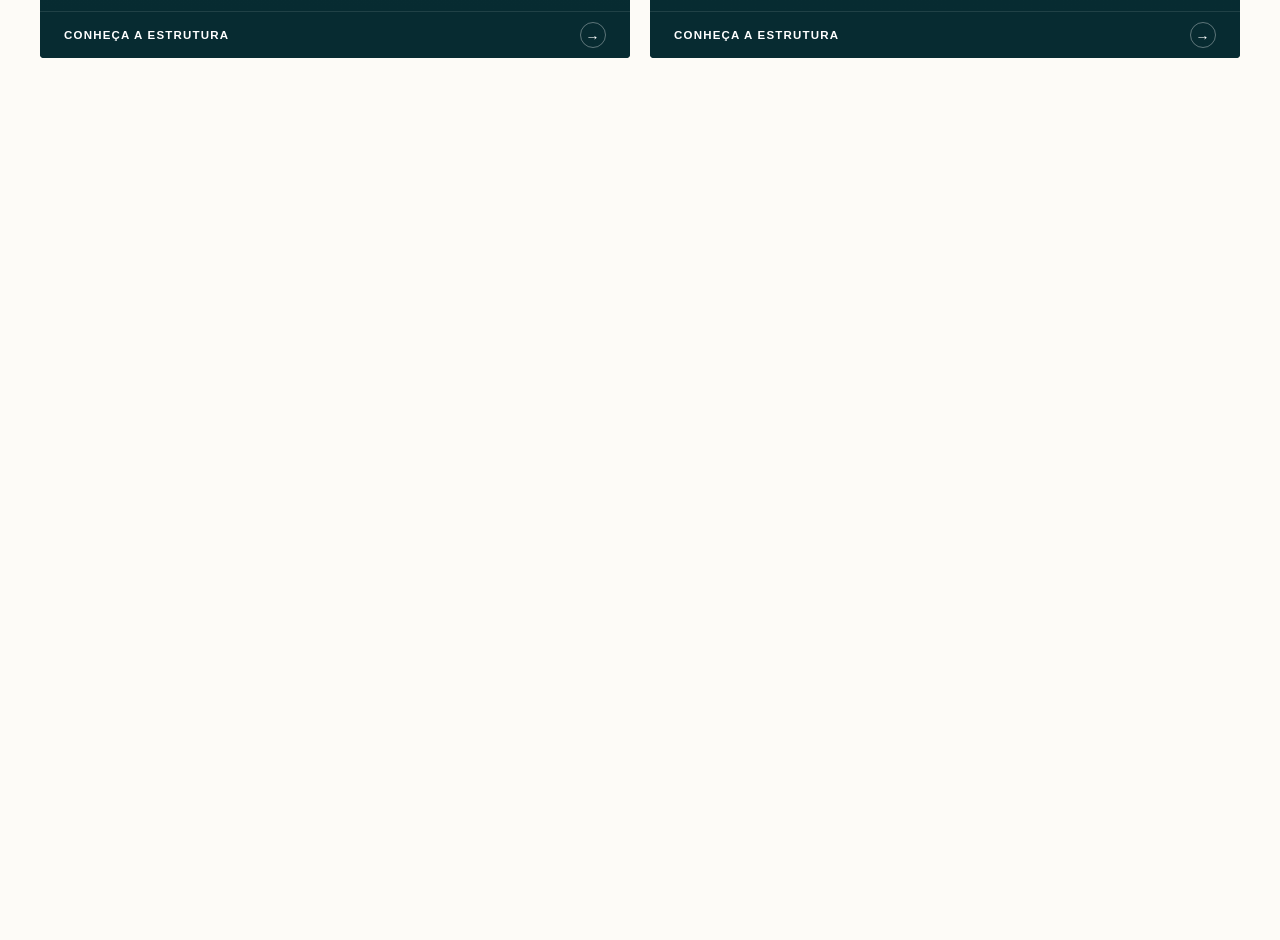
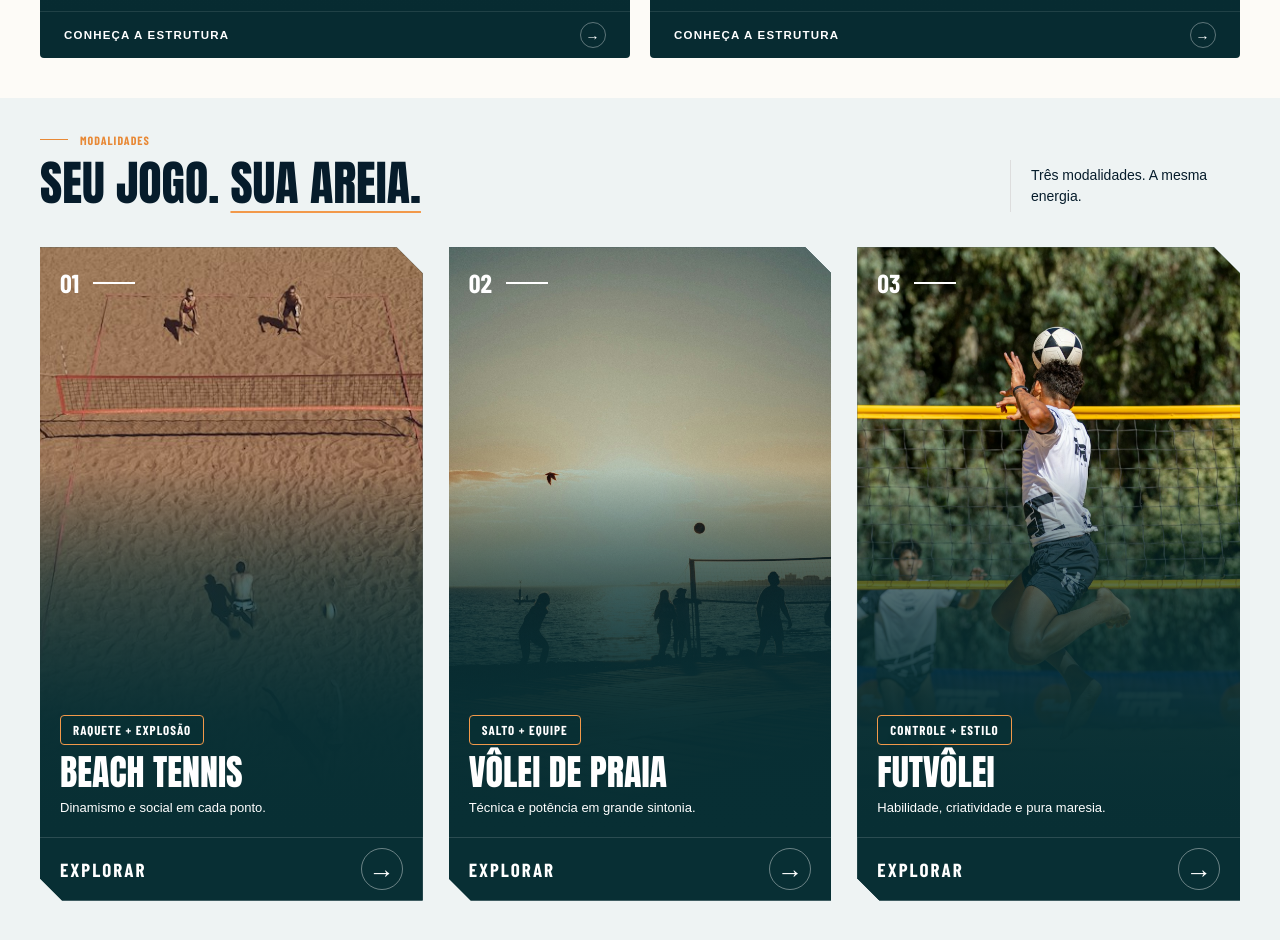
Before and after one commit to DanielMano11/frontend-arenas, a React (Vite) app in the folder frontend/: page / in a window 1280 px wide. Shown: the part 1080-2020 px from the top of the page. Before the commit the page ends 1178 px from the top, so only its background shows below. Built offline with nearby package versions, Linux system fonts and the light colour scheme.

Commit message:
Criação de cards esportes

```diff
--- a/frontend/src/App.jsx
+++ b/frontend/src/App.jsx
@@ -1,5 +1,6 @@
 import { Header } from './components/Header/Header';
 import { CartaoExperiencia } from './components/Cards/CardExperiencia/CardExperiencia';
+import { CartaoEsporte } from './components/Cards/CardEsportes/CardEsporte';
 import './App.css';
 
 function App() {
@@ -40,6 +41,38 @@ function App() {
           texto="Redes oficiais, iluminação profissional e recuo seguro."
         />
       </div>
+      <section className="modalidades" id="modalidades" aria-labelledby="titulo-modalidades">
+        <header className="cabecalho-experiencias">
+          <div>
+            <small>MODALIDADES</small>
+            <h2 id="titulo-modalidades">Seu jogo. <span>Sua areia.</span></h2>
+          </div>
+          <p>Três modalidades. A mesma energia.</p>
+        </header>
+        <div className="esportes">
+          <CartaoEsporte
+            numero="01"
+            imagem="/images/categorias/beach.png"
+            titulo="Beach Tennis"
+            categoria="Raquete + explosão"
+            texto="Dinamismo e social em cada ponto."
+          />
+          <CartaoEsporte
+            numero="02"
+            imagem="/images/categorias/volei.png"
+            titulo="Vôlei de praia"
+            categoria="Salto + equipe"
+            texto="Técnica e potência em grande sintonia."
+          />
+          <CartaoEsporte
+            numero="03"
+            imagem="/images/categorias/futvolei.png"
+            titulo="Futvôlei"
+            categoria="Controle + estilo"
+            texto="Habilidade, criatividade e pura maresia."
+          />
+        </div>
+      </section>
 
     </div>
   );
--- a/frontend/src/components/Cabecalho/Cabecalho.css
+++ b/frontend/src/components/Cabecalho/Cabecalho.css
@@ -48,11 +48,6 @@
   padding: 10px 15px;
 }
 
-.botao-atleta .seta {
-  background-color: #f2994a;
-  color: #0f2b2e;
-}
-
 @media (max-width: 768px) {
   .cabecalho {
     padding: 15px;
--- a/frontend/src/components/Cards/CardEsportes/CardEsporte.css
+++ b/frontend/src/components/Cards/CardEsportes/CardEsporte.css
@@ -0,0 +1,168 @@
+.modalidades {
+    padding: 35px 0 50px;
+    background-color: #eef3f3;
+}
+
+.modalidades .cabecalho-experiencias {
+    margin-top: 0;
+    margin-bottom: 35px;
+}
+
+.esportes {
+    display: grid;
+    grid-template-columns: repeat(3, minmax(0, 1fr));
+    gap: 26px;
+    width: calc(100% - 40px);
+    max-width: 1200px;
+    margin: 0 auto;
+}
+
+.cartao-esporte {
+    display: flex;
+    flex-direction: column;
+    min-width: 0;
+    aspect-ratio: 246 / 420;
+    overflow: hidden;
+    background-color: #082f34;
+    color: #ffffff;
+    clip-path: polygon(0 0, calc(100% - 26px) 0, 100% 26px, 100% 100%, 22px 100%, 0 calc(100% - 22px));
+}
+
+.foto-esporte {
+    position: relative;
+    flex: 1;
+    min-height: 0;
+}
+
+.foto-esporte img {
+    position: absolute;
+    inset: 0;
+    width: 100%;
+    height: 100%;
+    object-fit: cover;
+}
+
+.conteudo-esporte {
+    position: absolute;
+    inset: 0;
+    display: flex;
+    flex-direction: column;
+    align-items: flex-start;
+    justify-content: flex-end;
+    padding: 20px;
+    background: linear-gradient(to top, #082f34, rgba(8, 47, 52, 0.45) 42%, transparent 62%);
+}
+
+.numero-esporte {
+    position: absolute;
+    top: 20px;
+    left: 20px;
+    display: flex;
+    align-items: center;
+    gap: 14px;
+    font-family: 'Barlow Condensed', sans-serif;
+    font-size: 26px;
+}
+
+.numero-esporte::after {
+    content: '';
+    width: 42px;
+    height: 2px;
+    background-color: #ffffff;
+}
+
+.categoria-esporte {
+    padding: 6px 12px;
+    border: 1px solid #f2994a;
+    border-radius: 4px;
+    font-family: 'Barlow Condensed', sans-serif;
+    font-size: 13px;
+    letter-spacing: 1px;
+    text-transform: uppercase;
+    background-color: rgba(8, 47, 52, 0.7);
+}
+
+.conteudo-esporte h3 {
+    margin: 8px 0 6px;
+    font-family: 'Anton', Impact, sans-serif;
+    font-size: 36px;
+    font-weight: normal;
+    line-height: 1.1;
+    text-transform: uppercase;
+}
+
+.conteudo-esporte p {
+    font-size: 13px;
+    line-height: 1.35;
+}
+
+.botao-esporte {
+    display: flex;
+    align-items: center;
+    justify-content: space-between;
+    gap: 12px;
+    min-height: 64px;
+    padding: 10px 20px;
+    border: 0;
+    border-top: 1px solid rgba(255, 255, 255, 0.14);
+    background-color: #082f34;
+    color: #ffffff;
+    font-family: 'Barlow Condensed', sans-serif;
+    font-size: 19px;
+    letter-spacing: 2px;
+    text-align: left;
+    text-transform: uppercase;
+    cursor: pointer;
+}
+
+.seta-esporte {
+    display: flex;
+    align-items: center;
+    justify-content: center;
+    flex-shrink: 0;
+    width: 42px;
+    height: 42px;
+    border: 1px solid rgba(255, 255, 255, 0.4);
+    border-radius: 50%;
+    font-family: Arial, sans-serif;
+    font-size: 26px;
+    letter-spacing: 0;
+}
+
+.botao-esporte:hover,
+.botao-esporte:focus-visible {
+    background-color: #f2994a;
+    color: #082f34;
+}
+
+.botao-esporte:focus-visible {
+    outline: 2px solid #ffffff;
+    outline-offset: -4px;
+}
+
+@media (max-width: 1000px) {
+    .conteudo-esporte h3 {
+        font-size: 28px;
+    }
+
+    .conteudo-esporte,
+    .botao-esporte {
+        padding: 15px;
+    }
+}
+
+@media (max-width: 768px) {
+    .esportes {
+        grid-template-columns: 1fr;
+        width: calc(100% - 30px);
+    }
+
+    .cartao-esporte {
+        aspect-ratio: auto;
+        height: 520px;
+    }
+
+    .conteudo-esporte h3 {
+        font-size: 36px;
+    }
+}
--- a/frontend/src/components/Cards/CardEsportes/CardEsporte.jsx
+++ b/frontend/src/components/Cards/CardEsportes/CardEsporte.jsx
@@ -0,0 +1,21 @@
+import './CardEsporte.css';
+
+export function CartaoEsporte({ numero, titulo, categoria, texto, imagem, aoEscolher }) {
+    return (
+        <article className="cartao-esporte">
+            <div className="foto-esporte">
+                <img src={imagem} alt={titulo} />
+                <div className="conteudo-esporte">
+                    <span className="numero-esporte">{numero}</span>
+                    <span className="categoria-esporte">{categoria}</span>
+                    <h3>{titulo}</h3>
+                    <p>{texto}</p>
+                </div>
+            </div>
+            <button type="button" className="botao-esporte" onClick={aoEscolher} aria-label={`Escolher ${titulo}`}>
+                Explorar
+                <span className="seta-esporte" aria-hidden="true">→</span>
+            </button>
+        </article>
+    );
+}
--- a/frontend/src/components/Cards/CardExperiencia/CardExperiencia.css
+++ b/frontend/src/components/Cards/CardExperiencia/CardExperiencia.css
@@ -60,7 +60,6 @@
   gap: 10px;
   font-size: 13px;
   font-weight: bold;
-  color: #ffffff;
 }
 
 .numero-experiencia::after {
@@ -75,13 +74,12 @@
 }
 
 .conteudo-experiencia h3 {
-  margin: 0 0 6px 0;
+  margin-bottom: 6px;
   font-family: 'Anton', Impact, sans-serif;
   font-size: 21px;
   font-weight: normal;
   line-height: 1.15;
   text-transform: uppercase;
-  color: #ffffff;
 }
 
 .cartao-destaque .conteudo-experiencia h3 {
@@ -89,7 +87,6 @@
 }
 
 .conteudo-experiencia p {
-  margin: 0;
   font-size: 12.5px;
   line-height: 1.4;
   color: #b0c7cb;
@@ -100,7 +97,6 @@
   align-items: center;
   justify-content: space-between;
   padding: 10px 24px;
-  background-color: #072b31;
   border-top: 1px solid rgba(255, 255, 255, 0.1);
   color: #ffffff;
   text-decoration: none;
@@ -124,8 +120,7 @@
   border: 1px solid rgba(255, 255, 255, 0.35);
   border-radius: 50%;
   font-size: 14px;
-  color: #ffffff;
-  transition: all 0.2s;
+  transition: background-color 0.2s, border-color 0.2s, color 0.2s;
 }
 
 .botao-estrutura:hover .seta-estrutura {
@@ -138,10 +133,9 @@
   .experiencias {
     grid-template-columns: 1fr;
     grid-template-rows: auto;
-    gap: 20px;
   }
 
-  .cartao-destaque {
+  .cartao-experiencia.cartao-destaque {
     grid-row: auto;
     height: 380px;
   }
@@ -150,3 +144,9 @@
     height: 230px;
   }
 }
+
+@media (max-width: 768px) {
+  .experiencias {
+    width: calc(100% - 30px);
+  }
+}
--- a/frontend/src/components/Header/Header.css
+++ b/frontend/src/components/Header/Header.css
@@ -31,7 +31,6 @@
 .tag p {
   font-weight: bold;
   font-size: 13px;
-  margin: 0;
 }
 
 .titulo-banner {
@@ -39,7 +38,7 @@
   font-weight: bold;
   font-style: italic;
   line-height: 1.1;
-  margin: 0 0 20px 0;
+  margin-bottom: 20px;
 }
 
 .laranja {
@@ -49,13 +48,13 @@
 .frase-forte {
   font-size: 18px;
   font-weight: bold;
-  margin: 0 0 5px 0;
+  margin-bottom: 5px;
 }
 
 .frase-comum {
   font-size: 15px;
   color: #e0e0e0;
-  margin: 0 0 25px 0;
+  margin-bottom: 25px;
 }
 
 .botao-banner {
```
